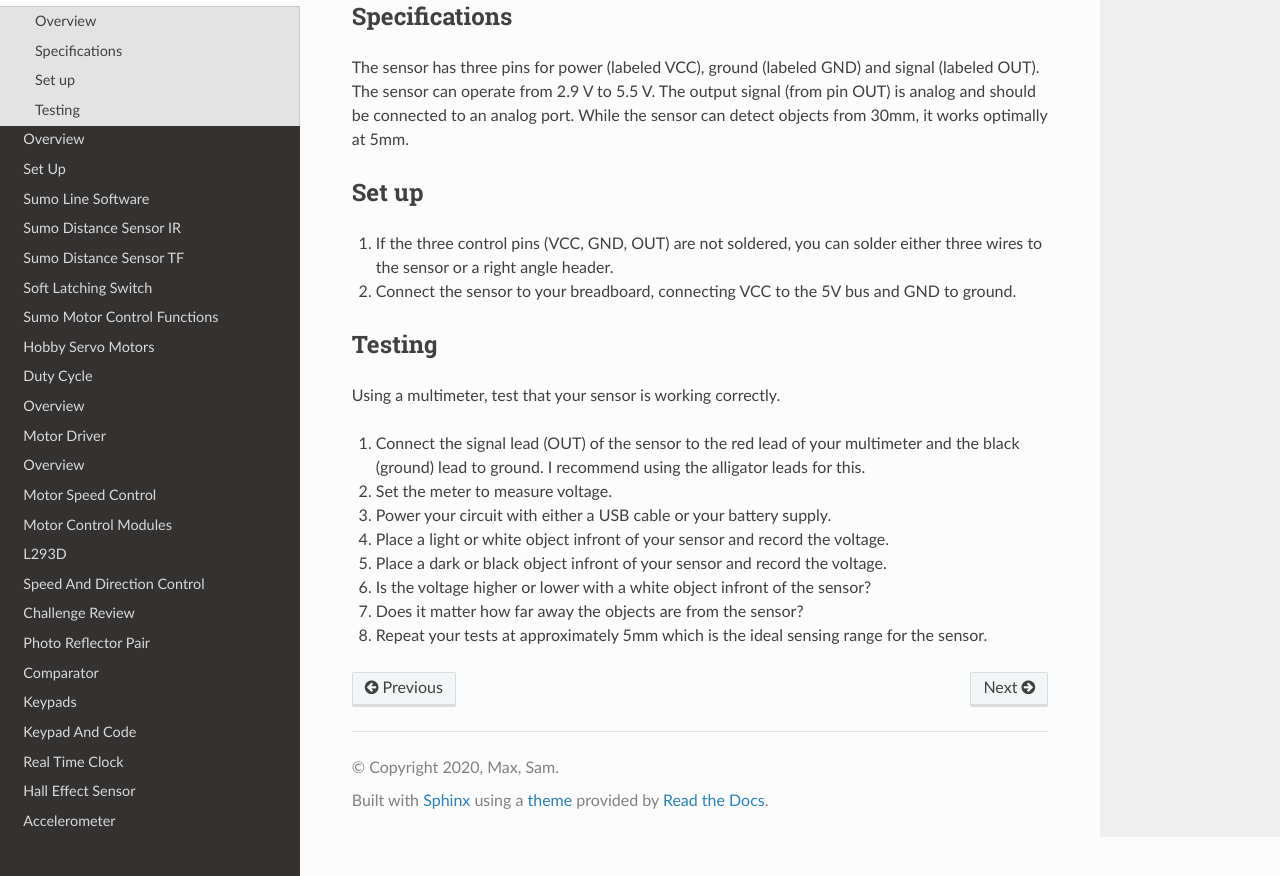
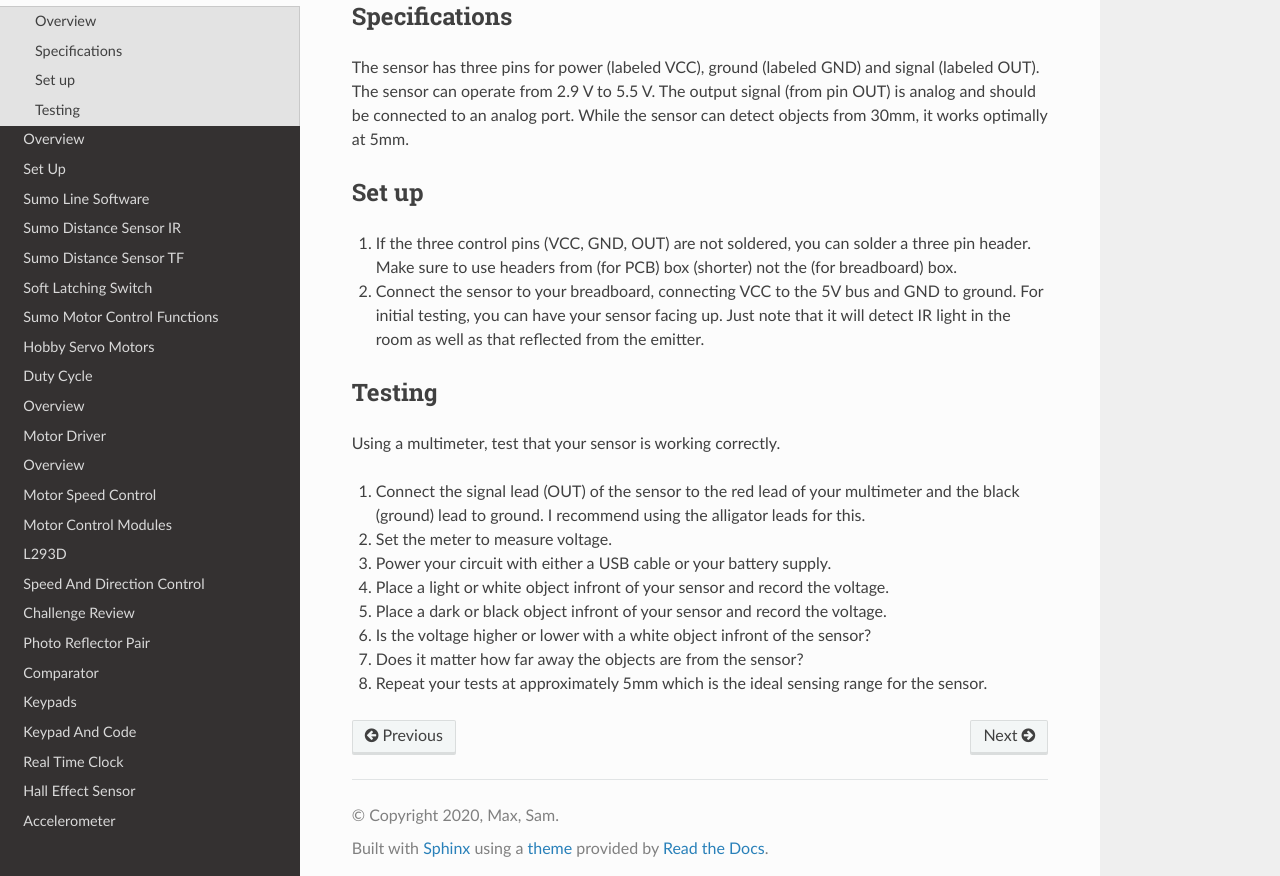
Before and after one commit to maxtkc/mvths-wiki, a Sphinx documentation site: the page built from docs/070xf-sumo-line-sensor.rst, in a window 1280 px wide and 900 px high, scrolled down 2172 px, cut to the strip 24-900 px from the top of the window. Built offline with Sphinx 7.4.7 and the Read the Docs theme 2.0.0, drawn with Linux system fonts in a browser that asks for light colours; pages that are not in the unit, such as notebooks, are missing from menus.

Commit message:
Update 070xf-sumo-line-sensor.rst

```diff
--- a/docs/070xf-sumo-line-sensor.rst
+++ b/docs/070xf-sumo-line-sensor.rst
@@ -30,8 +30,8 @@ The sensor has three pins for power (labeled VCC), ground (labeled GND) and sign
 
 Set up
 --------
-#. If the three control pins (VCC, GND, OUT) are not soldered, you can solder either three wires to the sensor or a right angle header.
-#. Connect the sensor to your breadboard, connecting VCC to the 5V bus and GND to ground.
+#. If the three control pins (VCC, GND, OUT) are not soldered, you can solder a three pin header. Make sure to use headers from (for PCB) box (shorter) not the (for breadboard) box.
+#. Connect the sensor to your breadboard, connecting VCC to the 5V bus and GND to ground. For initial testing, you can have your sensor facing up. Just note that it will detect IR light in the room as well as that reflected from the emitter.
 
 Testing
 --------
```
